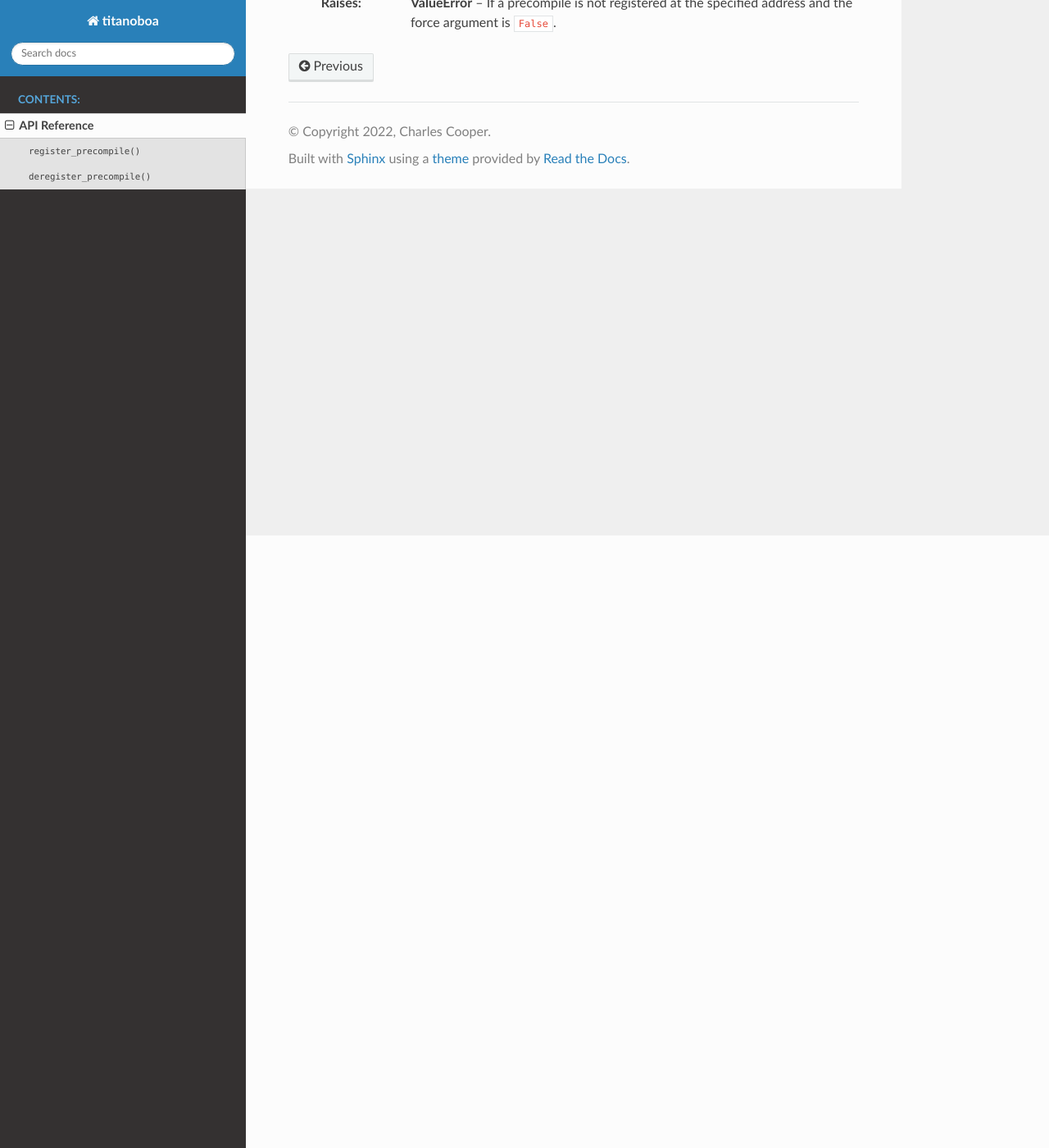
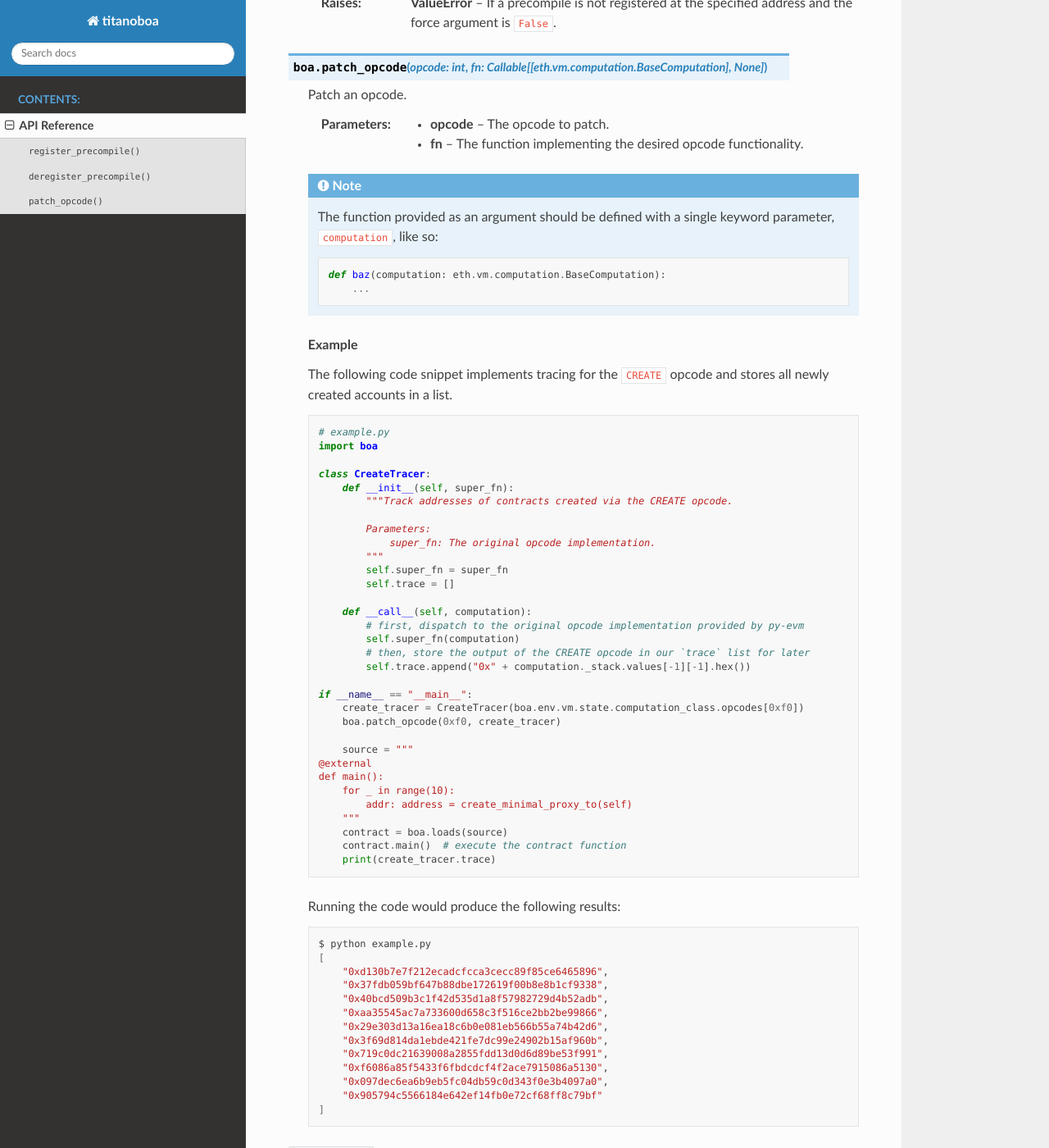
Before and after one commit to vyperlang/titanoboa, a Sphinx documentation site: the page built from docs/source/api.rst, in a window 1280 px wide and 1400 px high, scrolled down 747 px. Shown: the whole window at 82% size. Built offline with Sphinx 7.4.7 and the Read the Docs theme 2.0.0, drawn with Linux system fonts in a browser that asks for light colours.

Commit message:
docs: document patch_opcode function

```diff
--- a/docs/source/api.rst
+++ b/docs/source/api.rst
@@ -29,3 +29,77 @@ API Reference
     :param address: The address of a previously registered precompile.
     :param force: Whether to force removal of the precompile at the specified address.
     :raises ValueError: If a precompile is not registered at the specified address and the force argument is ``False``.
+
+.. function:: patch_opcode(opcode: int, fn: Callable[[eth.vm.computation.BaseComputation], None])
+
+    Patch an opcode.
+
+    :param opcode: The opcode to patch.
+    :param fn: The function implementing the desired opcode functionality.
+
+    .. note::
+
+        The function provided as an argument should be defined with a single keyword parameter, ``computation``, like so:
+
+        .. code-block:: python
+
+            def baz(computation: eth.vm.computation.BaseComputation):
+                ...
+
+    .. rubric:: Example
+
+    The following code snippet implements tracing for the ``CREATE`` opcode and stores all
+    newly created accounts in a list.
+
+    .. code-block:: python
+
+        # example.py
+        import boa
+
+        class CreateTracer:
+            def __init__(self, super_fn):
+                """Track addresses of contracts created via the CREATE opcode.
+
+                Parameters:
+                    super_fn: The original opcode implementation.
+                """
+                self.super_fn = super_fn
+                self.trace = []
+
+            def __call__(self, computation):
+                # first, dispatch to the original opcode implementation provided by py-evm
+                self.super_fn(computation)
+                # then, store the output of the CREATE opcode in our `trace` list for later
+                self.trace.append("0x" + computation._stack.values[-1][-1].hex())
+
+        if __name__ == "__main__":
+            create_tracer = CreateTracer(boa.env.vm.state.computation_class.opcodes[0xf0])
+            boa.patch_opcode(0xf0, create_tracer)
+
+            source = """
+        @external
+        def main():
+            for _ in range(10):
+                addr: address = create_minimal_proxy_to(self)
+            """
+            contract = boa.loads(source)
+            contract.main()  # execute the contract function
+            print(create_tracer.trace)
+
+    Running the code would produce the following results:
+
+    .. code-block:: bash
+
+        $ python example.py
+        [
+            "0xd130b7e7f212ecadcfcca3cecc89f85ce6465896",
+            "0x37fdb059bf647b88dbe172619f00b8e8b1cf9338",
+            "0x40bcd509b3c1f42d535d1a8f57982729d4b52adb",
+            "0xaa35545ac7a733600d658c3f516ce2bb2be99866",
+            "0x29e303d13a16ea18c6b0e081eb566b55a74b42d6",
+            "0x3f69d814da1ebde421fe7dc99e24902b15af960b",
+            "0x719c0dc21639008a2855fdd13d0d6d89be53f991",
+            "0xf6086a85f5433f6fbdcdcf4f2ace7915086a5130",
+            "0x097dec6ea6b9eb5fc04db59c0d343f0e3b4097a0",
+            "0x905794c5566184e642ef14fb0e72cf68ff8c79bf"
+        ]
```
